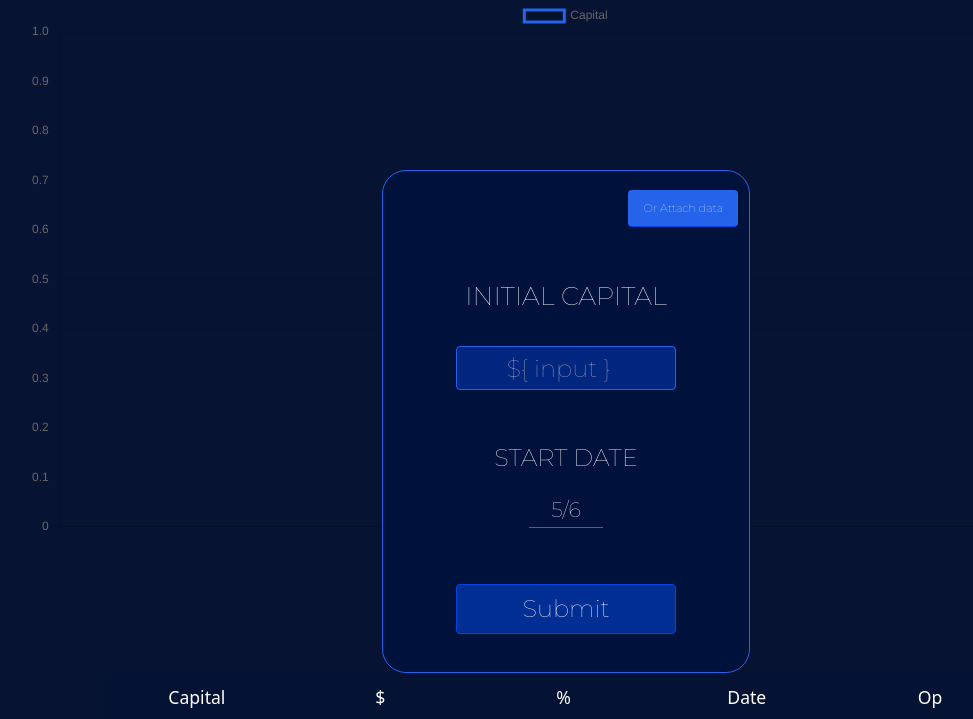
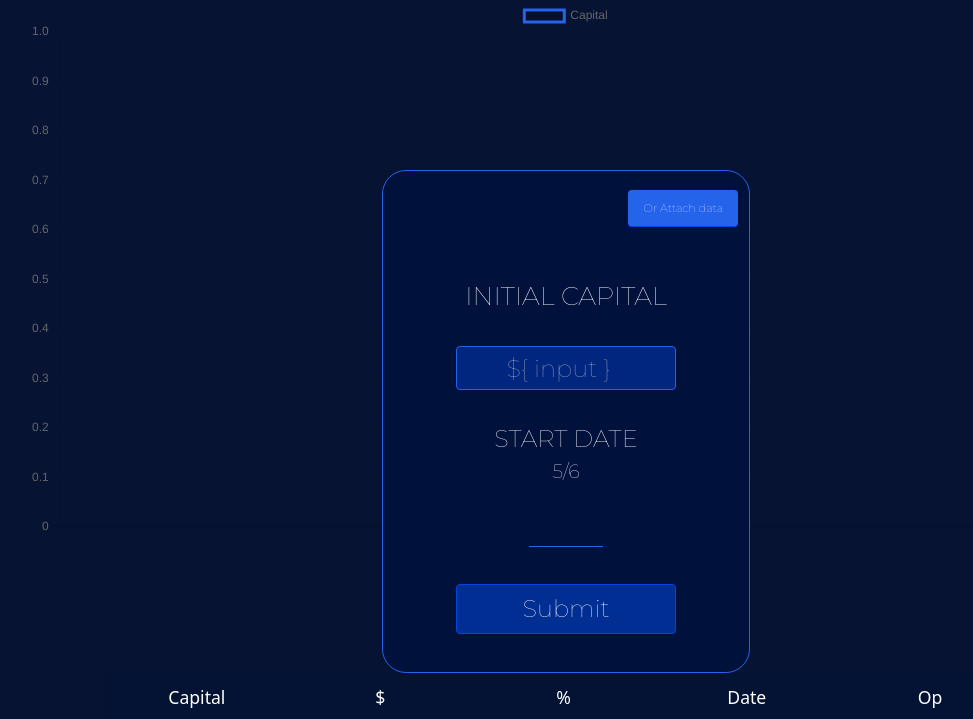
Before and after one commit to AlanTyping/trading-app, a React (Create React App) app: page / in a window 1536 px wide. Shown: the top 719 px of the page, without its empty margins (202-1175 px from the left). Built offline with nearby package versions, Linux system fonts and the light colour scheme.

Commit message:
new changes

```diff
--- a/src/App.css
+++ b/src/App.css
@@ -141,11 +141,11 @@ input[type=number] {
 @media (min-width: 1350px) {
 
   #chart-functions-button {
-    height: 180%;
+    height: 150%;
     width: 60%;
   }
   #switch {
-    height: 160%;
+    height: 120%;
     width: 55%;
   }
 
@@ -166,12 +166,13 @@ input[type=number] {
   }
 
   #date {
-    height: 34px;
-    font-size: 1.3rem;
+    height: 150%;
+    font-size: 1.2rem;
   }
 
   .chart-input {
     font-size: 1.1rem;
+    width: 40%;
   }
 
   #first-form-container {
@@ -180,7 +181,7 @@ input[type=number] {
 
   .chart-submit {
     font-size: 1.1rem;
-    height: 50px;
+    height: 6vh;
     width: 70%;
   }
 
```
